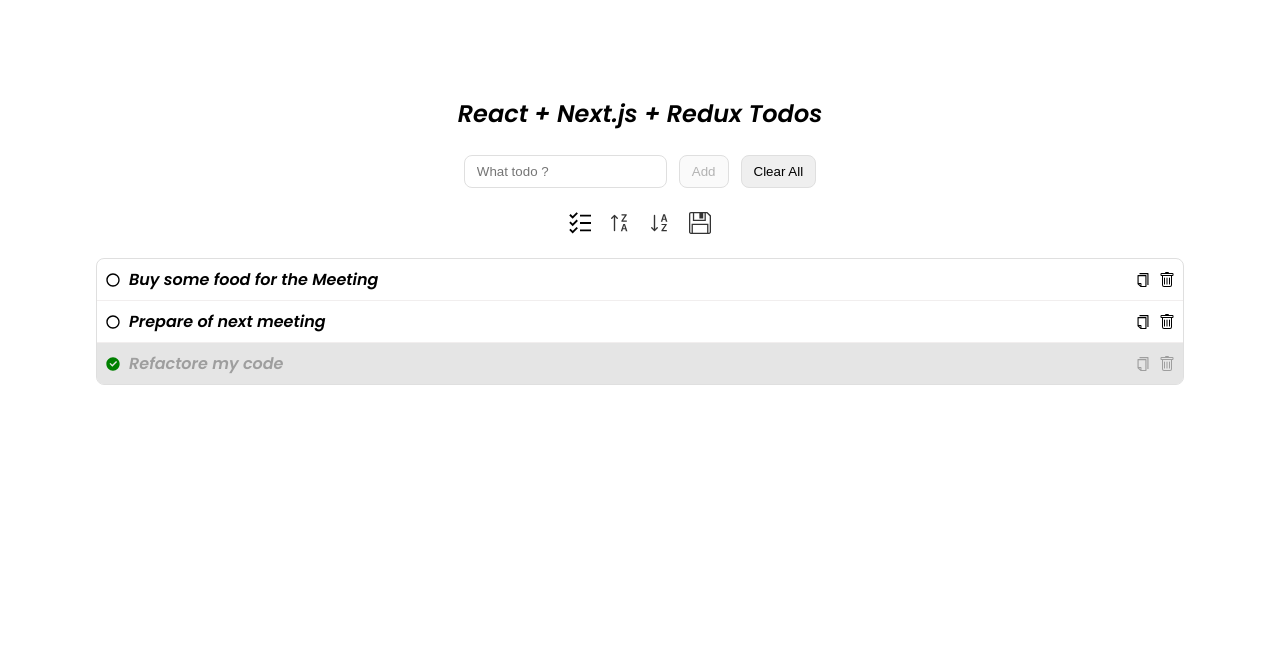
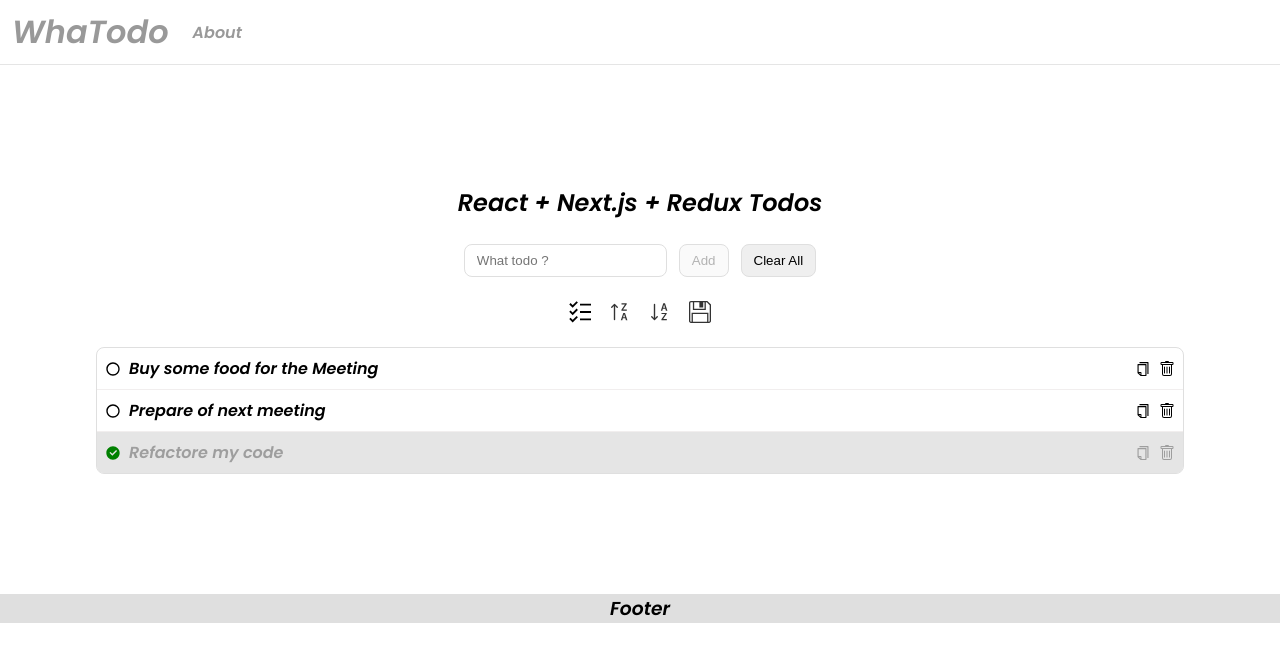
Before and after one commit to tamirossmbox/react-nextjs-redux-todos, a Next.js app: page / in a window 1280 px wide. Shown: the top 662 px of the page. Built offline with nearby package versions, Linux system fonts and the light colour scheme.

Commit message:
Layout styles

```diff
--- /dev/null
+++ b/src/components/Navbar/Navbar.module.scss
@@ -0,0 +1,22 @@
+.navbar {
+    display: flex;
+    align-items: center;
+    justify-content: space-between;
+    padding: 8px 12px;
+    color: #999;
+    border-bottom: 1px solid rgba(0,0,0,0.1);
+}
+
+.brand {
+    display: flex;
+    align-items: center;
+    gap: 24px;
+    user-select: none;
+}
+
+.nav-items {
+    display: flex;
+    align-self: center;
+    gap: 8px;
+    user-select: none;
+}
--- a/src/components/Navbar/Navbar.tsx
+++ b/src/components/Navbar/Navbar.tsx
@@ -1,9 +1,16 @@
 import React from 'react'
+import styles from './Navbar.module.scss';
+import Link from 'next/link';
 
 const Navbar = () => {
   return (
-    <div>
-      <h1>Navbar</h1>
+    <div className={styles.navbar}>
+      <div className={styles.brand}>
+        <Link href={'/'}><h1>WhaTodo</h1></Link>
+        <div className={styles['nav-items']}>
+          <Link href={'/about'}>About</Link>
+        </div>
+      </div>
     </div>
   )
 }
--- /dev/null
+++ b/src/components/footer/Footer.module.scss
@@ -0,0 +1,3 @@
+.footer {
+    background: #dfdfdf;
+}
--- a/src/components/footer/Footer.tsx
+++ b/src/components/footer/Footer.tsx
@@ -1,8 +1,9 @@
 import React from 'react'
+import styles from './Footer.module.scss';
 
 const Footer = () => {
   return (
-    <div>
+    <div className={styles.footer}>
         <h3>Footer</h3>
     </div>
   )
--- /dev/null
+++ b/src/components/layout/Layout.module.scss
@@ -0,0 +1,8 @@
+.layout {
+  display: flex;
+  flex-direction: column;
+  align-items: stretch;
+  justify-content: space-between;
+  gap: 24px;
+  text-align:center;
+}
--- a/src/components/layout/Layout.tsx
+++ b/src/components/layout/Layout.tsx
@@ -1,7 +1,7 @@
 import React from 'react'
 import Navbar from '../Navbar/Navbar'
 import Footer from '../footer/Footer'
-
+import styles from './Layout.module.scss';
 
 interface LayoutProps {
   children: React.ReactElement;
@@ -9,10 +9,10 @@
 
 export default function Layout({ children }: LayoutProps) {
   return (
-    <>
+    <div className={styles.layout}>
       <Navbar />
       <main>{children}</main>
       <Footer />
-    </>
+    </div>
   )
 }
--- a/src/pages/_app.tsx
+++ b/src/pages/_app.tsx
@@ -2,11 +2,14 @@
 import type { AppProps } from 'next/app'
 import { store } from '../app/store'
 import { Provider } from 'react-redux'
+import Layout from '@/components/layout/Layout'
 
 export default function App({ Component, pageProps }: AppProps) {
   return (
     <Provider store={store}>
-      <Component {...pageProps} />
+      <Layout>
+        <Component {...pageProps} />
+      </Layout>
     </Provider>
   )
 }
--- a/src/pages/index.tsx
+++ b/src/pages/index.tsx
@@ -12,7 +12,7 @@
     <>
       <Head>
         <title>Create Next App</title>
-        <meta name="description" content="Generated by create next app" />
+        <meta name="description" content="React + Redux + next.js todo demo app" />
         <meta name="viewport" content="width=device-width, initial-scale=1" />
         <link rel="icon" href="/favicon.ico" />
       </Head>
--- a/src/styles/Home.module.css
+++ b/src/styles/Home.module.css
@@ -5,7 +5,6 @@
   align-items: center;
   gap: 24px;
   padding: 6rem;
-  min-height: 100vh;
 }
 
 .description {
```
Also changed, not shown: src/pages/about.tsx (added, +14 -0 lines).
